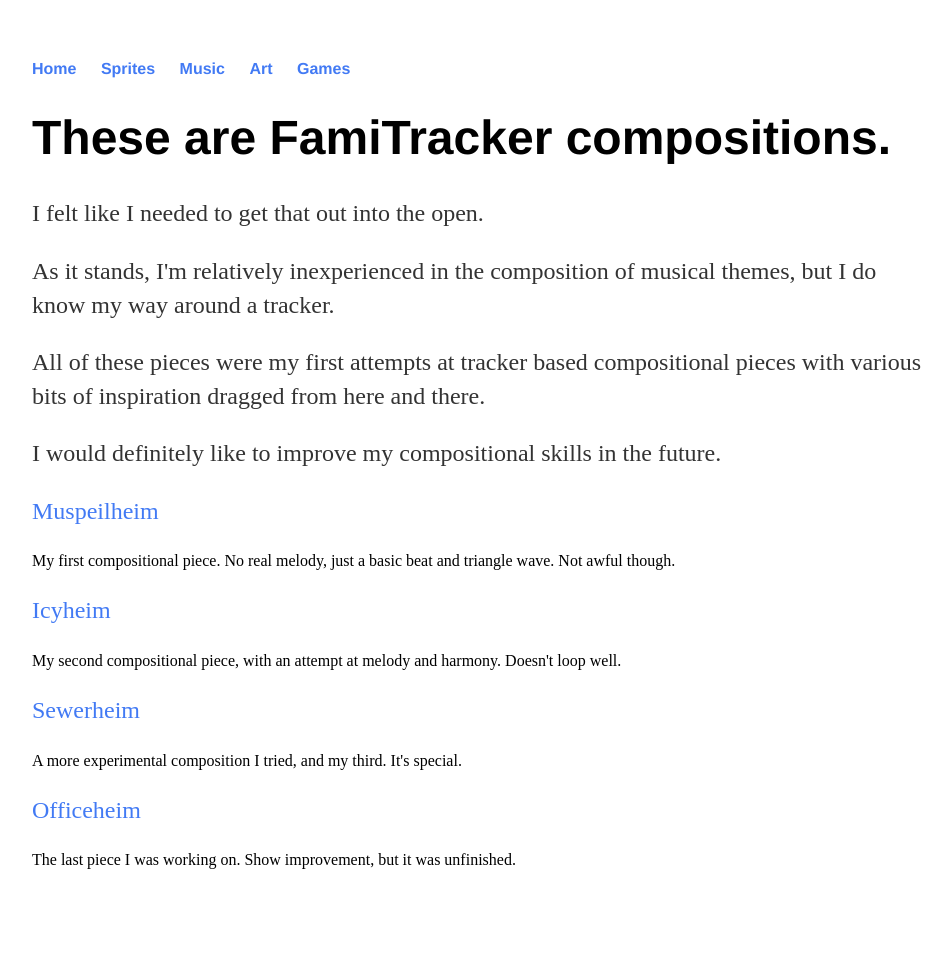
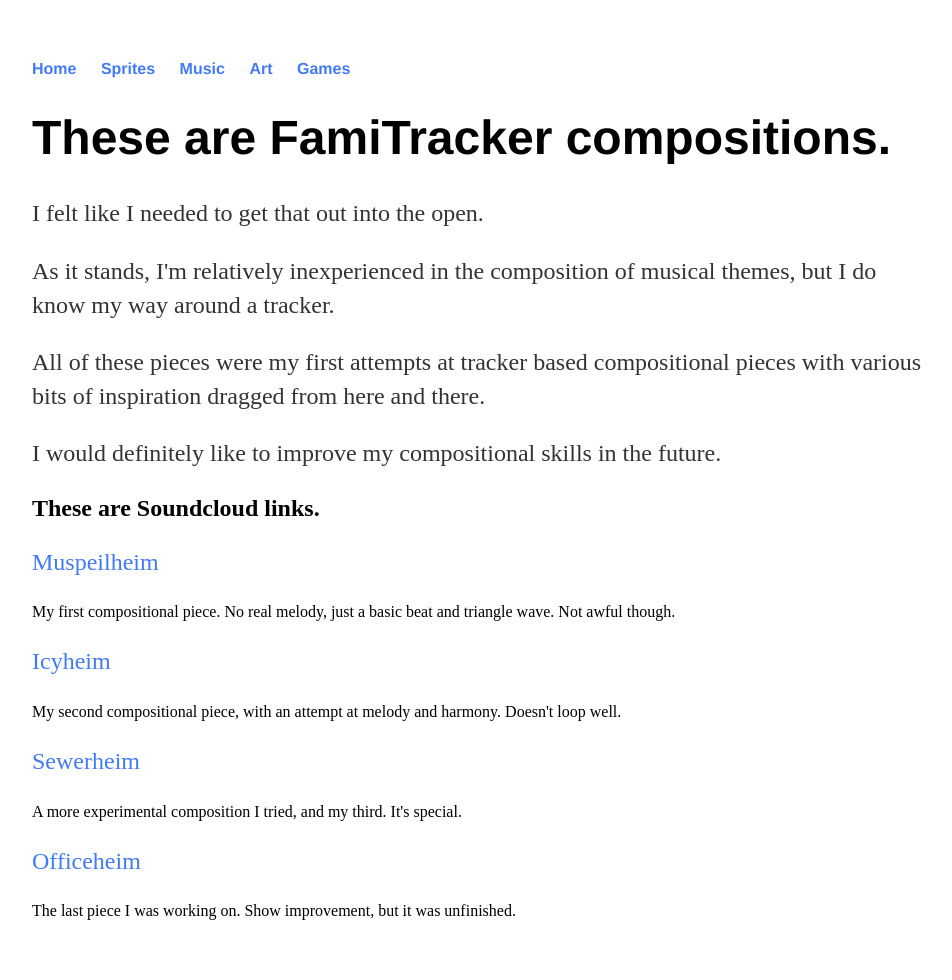
Before and after one commit to KarmicName/KarmicName.github.io, a Jekyll site: the page built from music/index.html, in a window 1280 px wide. Shown: the whole page, without its empty margins (160-1112 px from the left). Built offline with Jekyll 4.4.1, drawn with Linux system fonts in a browser that asks for light colours; before the commit the page ends 929 px from its top, so only the background shows below that.

Commit message:
Update index.html

```diff
--- a/music/index.html
+++ b/music/index.html
@@ -11,6 +11,7 @@
 
   	<p>I would definitely like to improve my compositional skills in the future.</p>
 
+	<h2>These are Soundcloud links.</h2>
   <p>
 	<p><a href="https://soundcloud.com/user-391045851/muspeilheimv1">Muspeilheim</a></p>
     My first compositional piece. No real melody, just a basic beat and triangle wave. Not awful though.<br />
```
